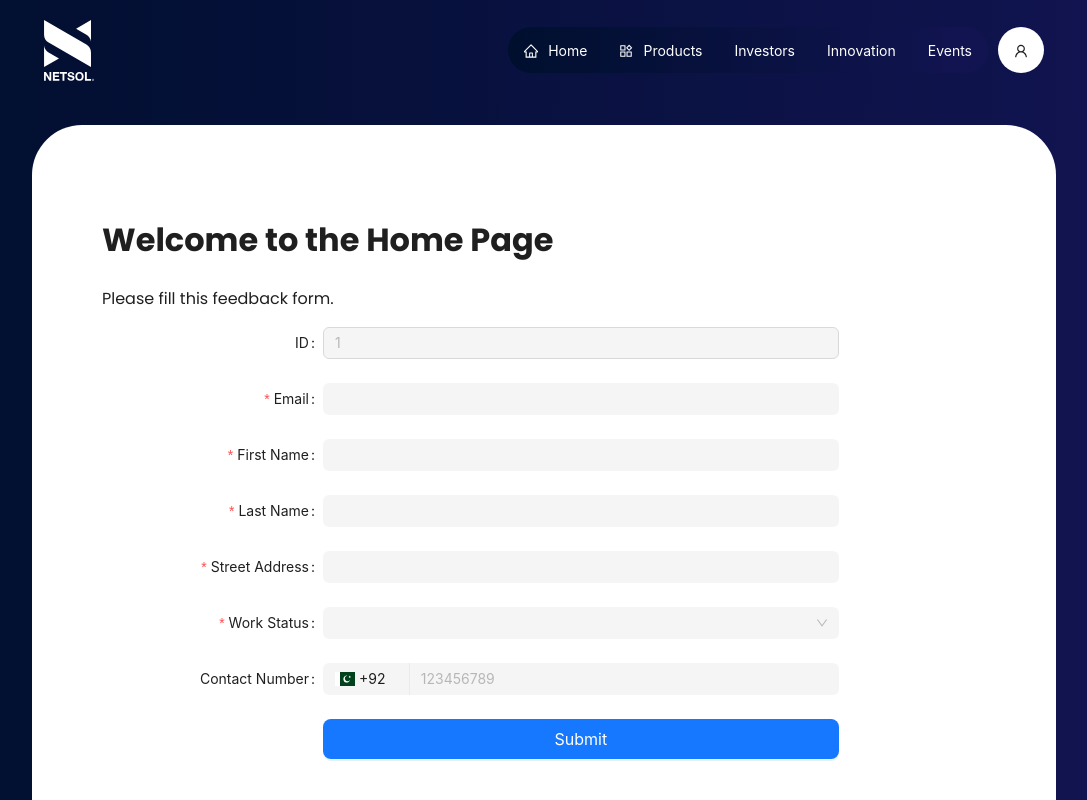
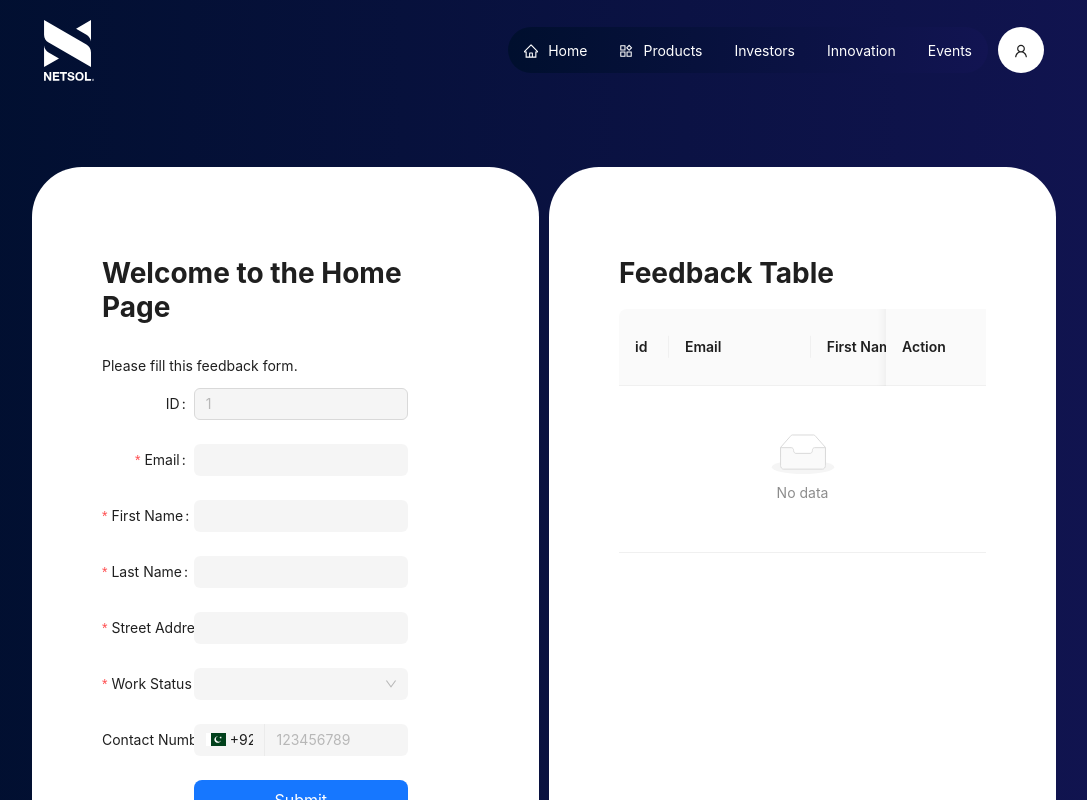
Before and after one commit to ultraammar/Basic-React-App, a React (Vite) app in the folder frontend/: page / in a window 1280 px wide. Shown: the top 800 px of the page, without its empty margins (96-1183 px from the left). Built offline with nearby package versions, Linux system fonts and the light colour scheme; sample sign-in values are in the browser's storage.

Commit message:
changeToRollback

```diff
--- a/frontend/src/components/FeedbackForm/FeedbackForm.jsx
+++ b/frontend/src/components/FeedbackForm/FeedbackForm.jsx
@@ -69,6 +69,7 @@ const FeedbackForm = ({dataSetter, dataToUpdate}) => {
       values.contactNumber = `${values.countryCode}${cleanedContactNumber}`;
       // alert(JSON.stringify(values, null, 2));
       setId((prev) => prev+1);
+      console.log("id at line 72 = ", id);
       formik.resetForm();
       form.resetFields();
 
@@ -83,6 +84,11 @@ const FeedbackForm = ({dataSetter, dataToUpdate}) => {
       localStorage.setItem("feedback", JSON.stringify(feedback));
     },
     validationSchema: Yup.object({
+      firstName: Yup.string()
+     .min(2, 'Too Short!')
+     .max(50, 'Too Long!')
+     .required('Required'),
+
     }),
   });
 
@@ -130,7 +136,7 @@ const FeedbackForm = ({dataSetter, dataToUpdate}) => {
         <Form.Item label="ID" name="id"
         >
           <Input
-            id="id"
+            // id="id"
             name="id"
             type="text"
             onChange={formik.handleChange}
@@ -154,7 +160,7 @@ const FeedbackForm = ({dataSetter, dataToUpdate}) => {
           ]}
         >
           <Input
-            id="email"
+            // id="email"
             name="email"
             type="email"
             onChange={formik.handleChange}
@@ -174,7 +180,7 @@ const FeedbackForm = ({dataSetter, dataToUpdate}) => {
         ]}
         >
           <Input
-            id="firstName"
+            // id={}
             name="firstName"
             type="text"
             onChange={formik.handleChange}
--- a/frontend/src/pages/Home/Home.jsx
+++ b/frontend/src/pages/Home/Home.jsx
@@ -2,7 +2,7 @@
 import React, { useEffect, useState } from "react";
 import "./Home.scss";
 
-import { Layout } from "antd";
+import { Col, Layout, Row } from "antd";
 import Navbar from "../../components/Navbar/Navbar";
 import FeedbackForm from "../../components/FeedbackForm/FeedbackForm";
 import FeedbackTable from "../../components/FeedbackTable/FeedbackTable";
@@ -19,15 +19,22 @@ const Home = () => {
   return (
     <div>
       <Navbar />
-      <div className="homepage" style={{paddingTop: "125px"}}>
+      <div className="homepage" style={{ paddingTop: "125px" }}>
         {/* <h2>Home</h2> */}
 
         <Content>
+          <Row gutter={{xl: 10}} >
+            <Col xl={12} lg={24}>
               <div className="site-layout-content">
-            <h1 id="feedback-form" >Welcome to the Home Page</h1>
-            <FeedbackForm dataSetter={setData} dataToUpdate={dataToUpdate}/>
+                <h1 id="feedback-form">Welcome to the Home Page</h1>
+                <FeedbackForm
+                  dataSetter={setData}
+                  dataToUpdate={dataToUpdate}
+                />
               </div>
-          <div className="site-layout-content" style={{ marginTop: 100 }}>
+            </Col>
+            <Col xl={12} lg={24} >
+              <div className="site-layout-content" /*style={{ marginTop: 100 }}*/>
                 <h1>Feedback Table</h1>
                 <FeedbackTable
                   data={data}
@@ -35,6 +42,8 @@ const Home = () => {
                   setDataToUpdate={setDataToUpdate}
                 />
               </div>
+            </Col>
+          </Row>
         </Content>
       </div>
     </div>
--- a/frontend/src/pages/Home/Home.scss
+++ b/frontend/src/pages/Home/Home.scss
@@ -13,10 +13,13 @@ $width-of-content: 1000px;
 
 .site-layout-content{
             background: #ffffff;
-            min-height: 280px;
+            height: 36rem !important;
             padding: 70px;
             border-radius: 50px;
             // width: $width-of-content;
+            display: flex;
+            flex-direction: column;
+            height: inherit;
 
 }
 
```
Lines whose indentation alone changed are shown as unchanged.
